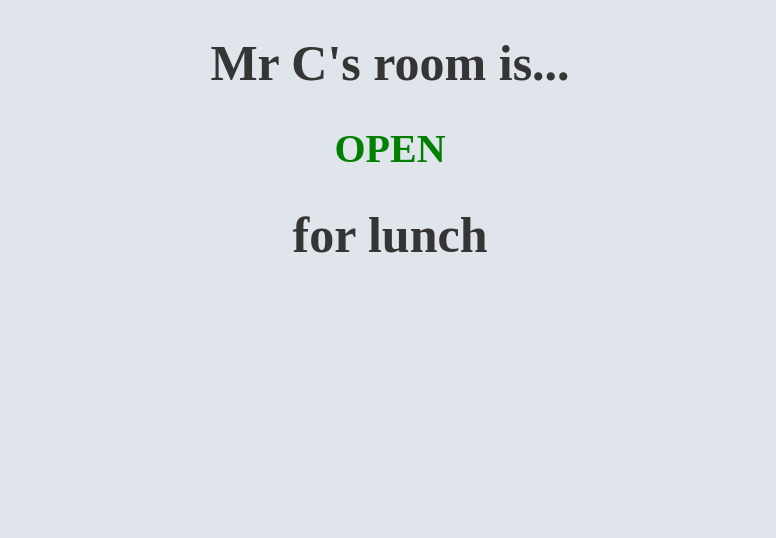
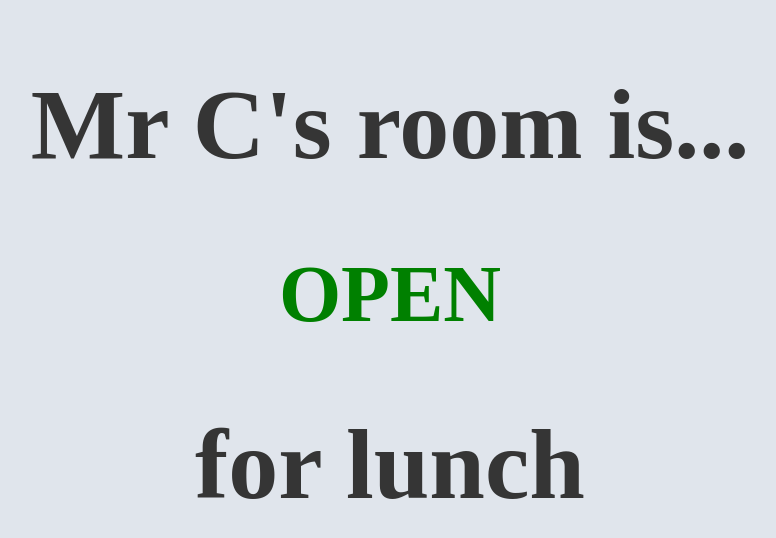
Before and after one commit to AMANANTMAN/Mr-C-Website, a Flask app: page / in a window 1280 px wide. Shown: the top 538 px of the page, without its empty margins (250-1026 px from the left). Run offline with Flask 2, Linux system fonts and the light colour scheme.

Commit message:
Styling stuff

```diff
--- a/static/style.css
+++ b/static/style.css
@@ -6,13 +6,13 @@ h1 {
     position: relative;
     text-align: center;
     color: #353535;
-    font-size: 50px;
+    font-size: 100px;
     font-family: "Cormorant Garamond", serif;
 }
 
 #open {
     color: green;
-    font-size: 40px;
+    font-size: 80px;
     font-family: "Cormorant Garamond", serif;
     text-align: center;
     position: relative;
```
